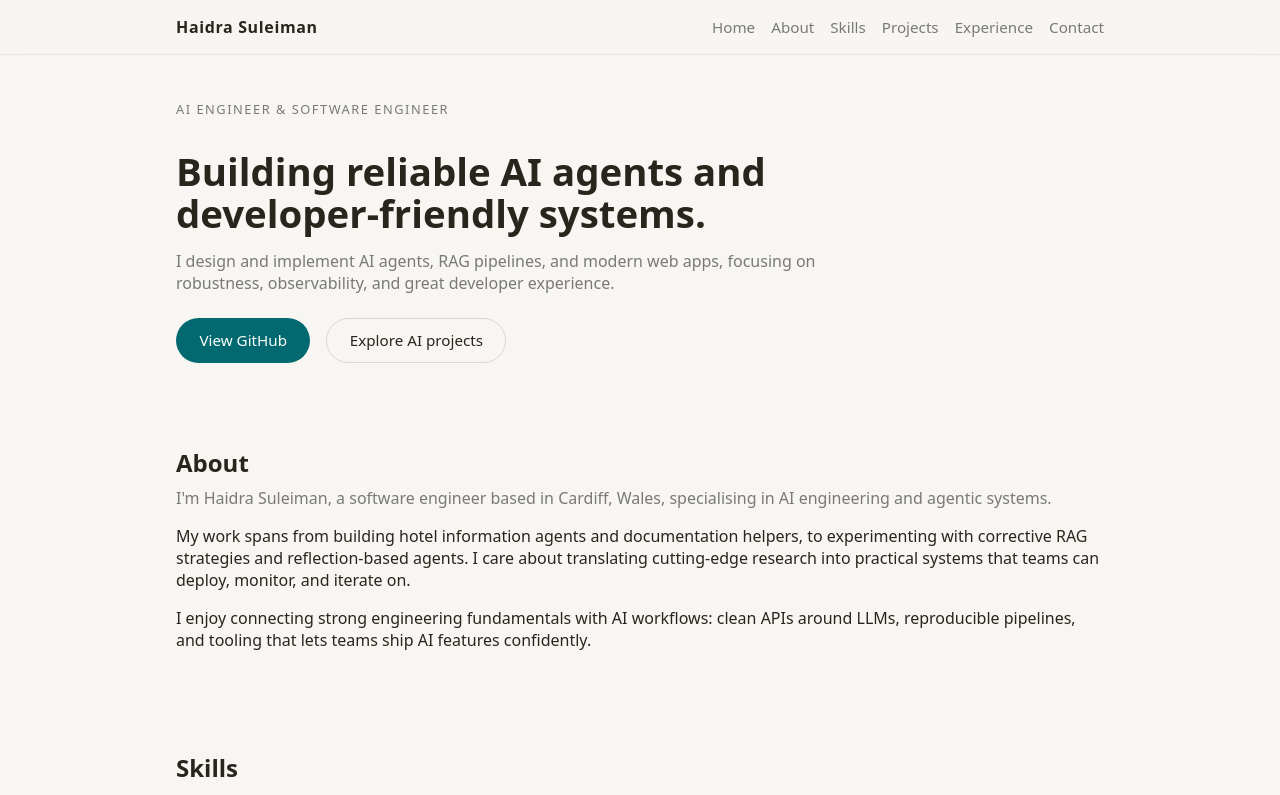
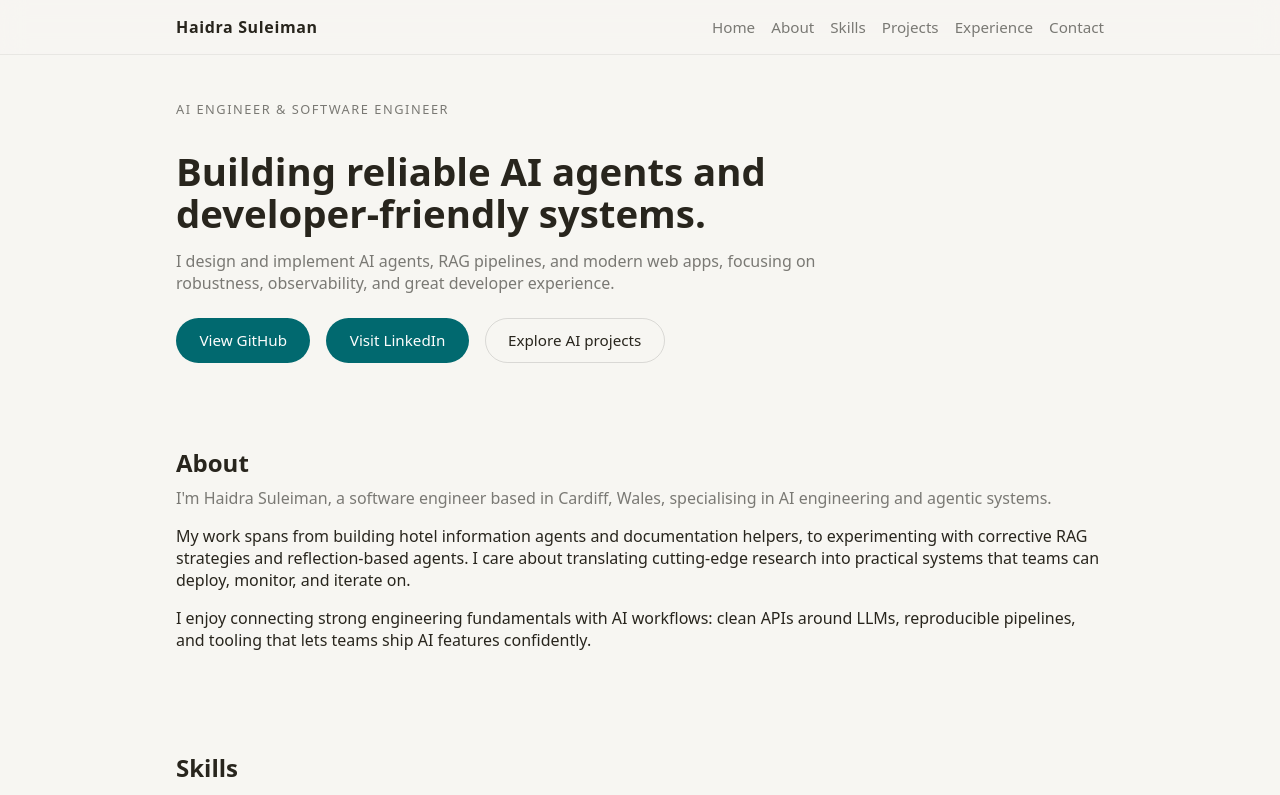
Before and after one commit to HaidraSuleiman/AI-personal-Portfolio, a React (Vite) app: page / in a window 1280 px wide. Shown: the top 795 px of the page. Built offline with nearby package versions, Linux system fonts and the light colour scheme.

Commit message:
added linked in link

```diff
--- a/src/App.jsx
+++ b/src/App.jsx
@@ -23,6 +23,14 @@ function Hero() {
             className="btn btn-primary"
           >
             View GitHub
+          </a>
+          <a
+            href="https://www.linkedin.com/in/haidra-suleiman-960677212"
+            target="_blank"
+            rel="noopener noreferrer"
+            className="btn btn-primary"
+          >
+            Visit LinkedIn
           </a>
           <a href="#projects" className="btn btn-outline">
             Explore AI projects
```
